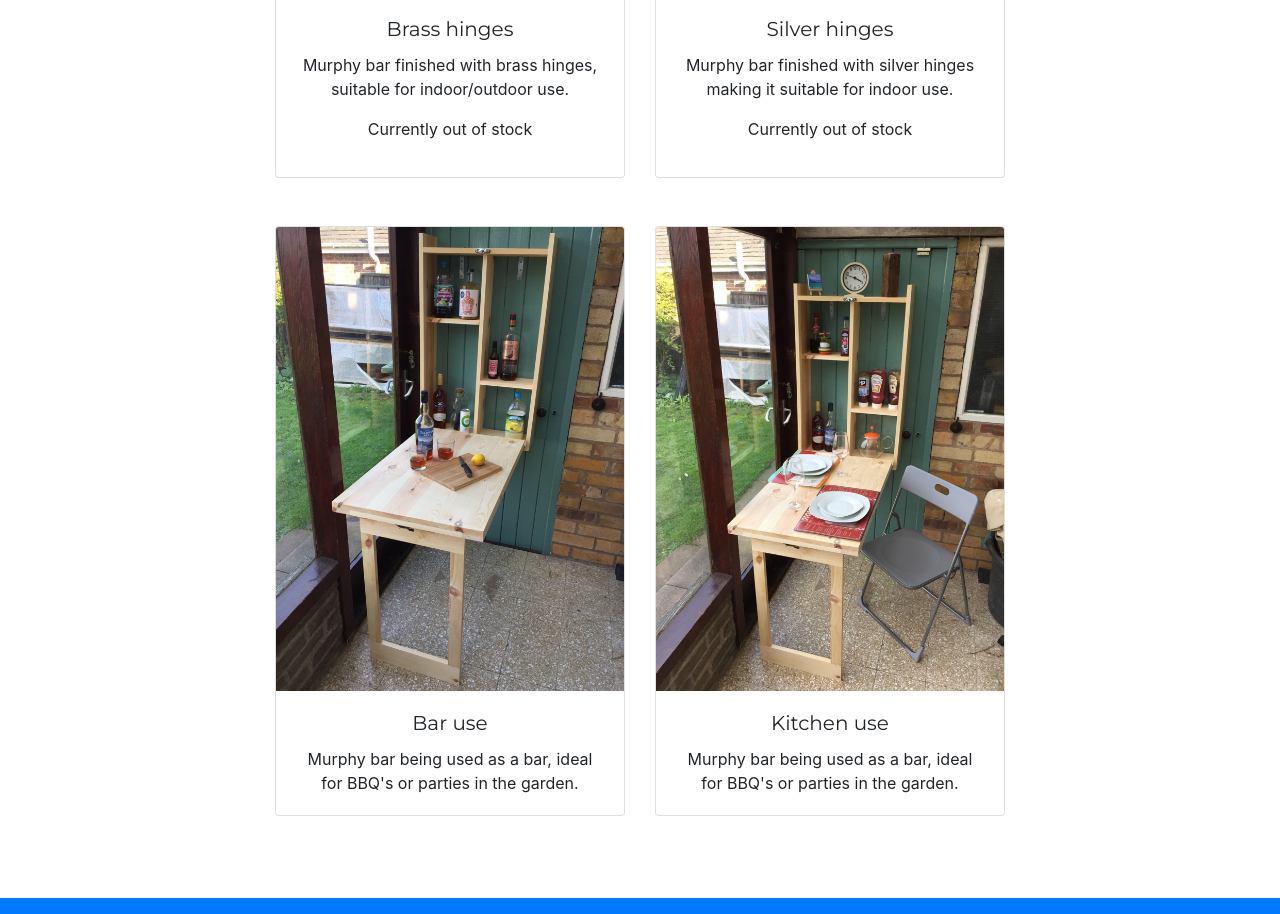
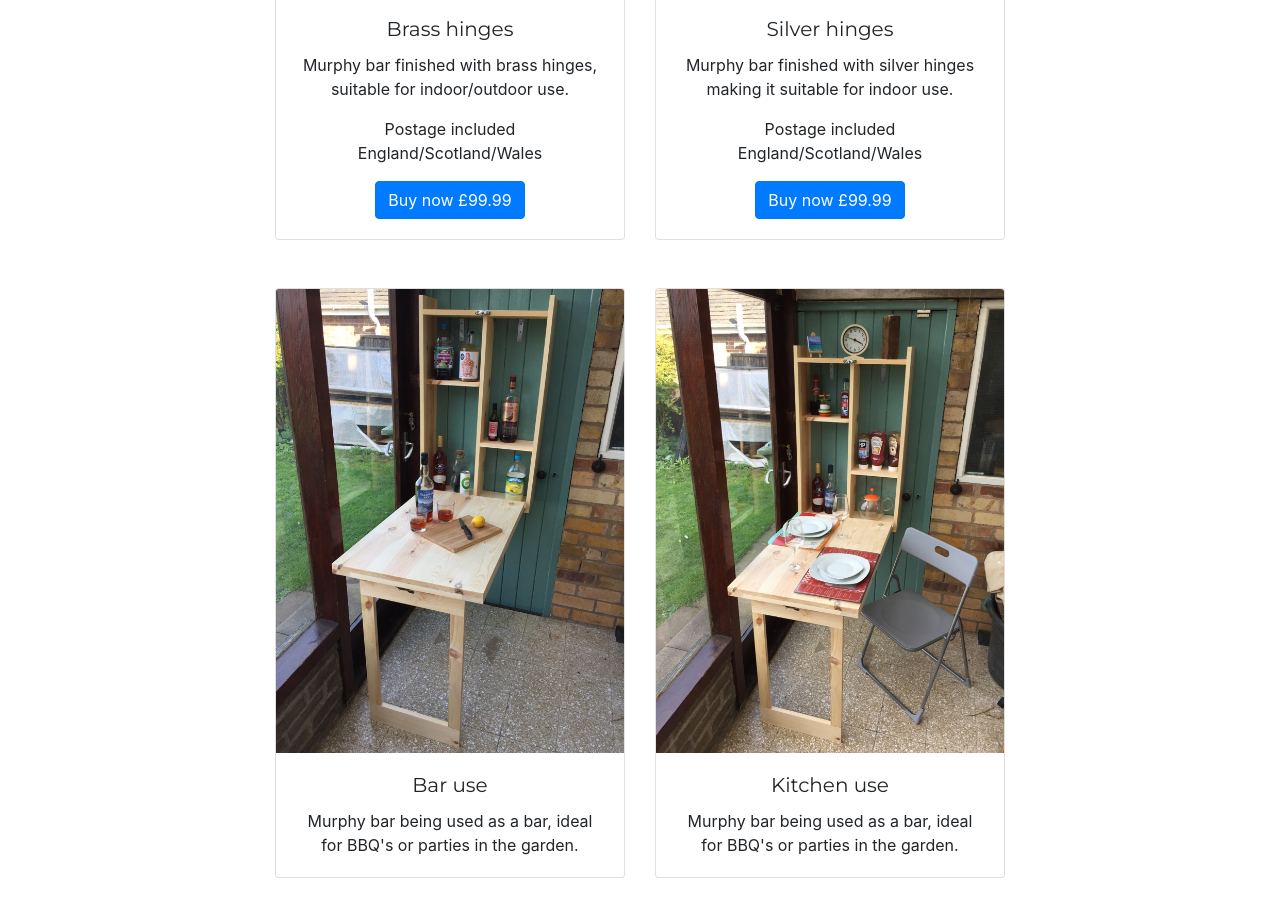
Before and after one commit to StudentRik/murphybar, a website with bundled scripts: page index.html in a window 1280 px wide. Shown: the part 1441-2355 px from the top of the page. Built offline with nearby package versions, Linux system fonts and the light colour scheme.

Commit message:
changed prices and removed out of stock

```diff
--- a/index.html
+++ b/index.html
@@ -92,15 +92,15 @@
                     <div class="card-body">
                         <h5 class="card-title">Brass hinges</h5>
                         <p class="card-text">Murphy bar finished with brass hinges, suitable for indoor/outdoor use.</p>
-                        <!--<form action="https://www.paypal.com/cgi-bin/webscr" method="post" target="_top">-->
-                            <!--<input type="hidden" name="cmd" value="_s-xclick">-->
-                            <!--<input type="hidden" name="hosted_button_id" value="JFMF5U6KYZDQ6">-->
-                            <!--<button type="image" name="submit" class="btn btn-primary"-->
-                                    <!--title="buy now with paypal">Buy now &pound;84.99 <br>-->
+                        <p>Postage included England/Scotland/Wales</p>
+                        <form action="https://www.paypal.com/cgi-bin/webscr" method="post" target="_top">
+                            <input type="hidden" name="cmd" value="_s-xclick">
+                            <input type="hidden" name="hosted_button_id" value="JFMF5U6KYZDQ6">
+                            <button type="image" name="submit" class="btn btn-primary"
+                                    title="buy now with paypal">Buy now &pound;99.99 <br>
                                 <!--<span class="fas fa-plus"></span> &pound;15.00 P&amp;P-->
-                            <!--</button>-->
-                        <!--</form>-->
-                        <p>Currently out of stock</p>
+                            </button>
+                        </form>
                     </div>
                 </div>
             </div>
@@ -112,15 +112,14 @@
                         <h5 class="card-title">Silver hinges</h5>
                         <p class="card-text">Murphy bar finished with silver hinges making it suitable for indoor
                             use.</p>
-                        <!--<form action="https://www.paypal.com/cgi-bin/webscr" method="post" target="_top">-->
-                            <!--<input type="hidden" name="cmd" value="_s-xclick">-->
-                            <!--<input type="hidden" name="hosted_button_id" value="NR66AUH4NVNEU">-->
-                            <!--<button type="image" name="submit" class="btn btn-primary"-->
-                                    <!--title="buy now with paypal">Buy now &pound;79.99<br>-->
-                                <!--<span class="fas fa-plus"></span> &pound;15.00 P&amp;P-->
-                            <!--</button>-->
-                        <!--</form>-->
-                        <p>Currently out of stock</p>
+                        <p>Postage included England/Scotland/Wales</p>
+                        <form action="https://www.paypal.com/cgi-bin/webscr" method="post" target="_top">
+                            <input type="hidden" name="cmd" value="_s-xclick">
+                            <input type="hidden" name="hosted_button_id" value="NR66AUH4NVNEU">
+                            <button type="image" name="submit" class="btn btn-primary"
+                                    title="buy now with paypal">Buy now &pound;99.99<br>
+                            </button>
+                        </form>
                     </div>
                 </div>
             </div>
```
